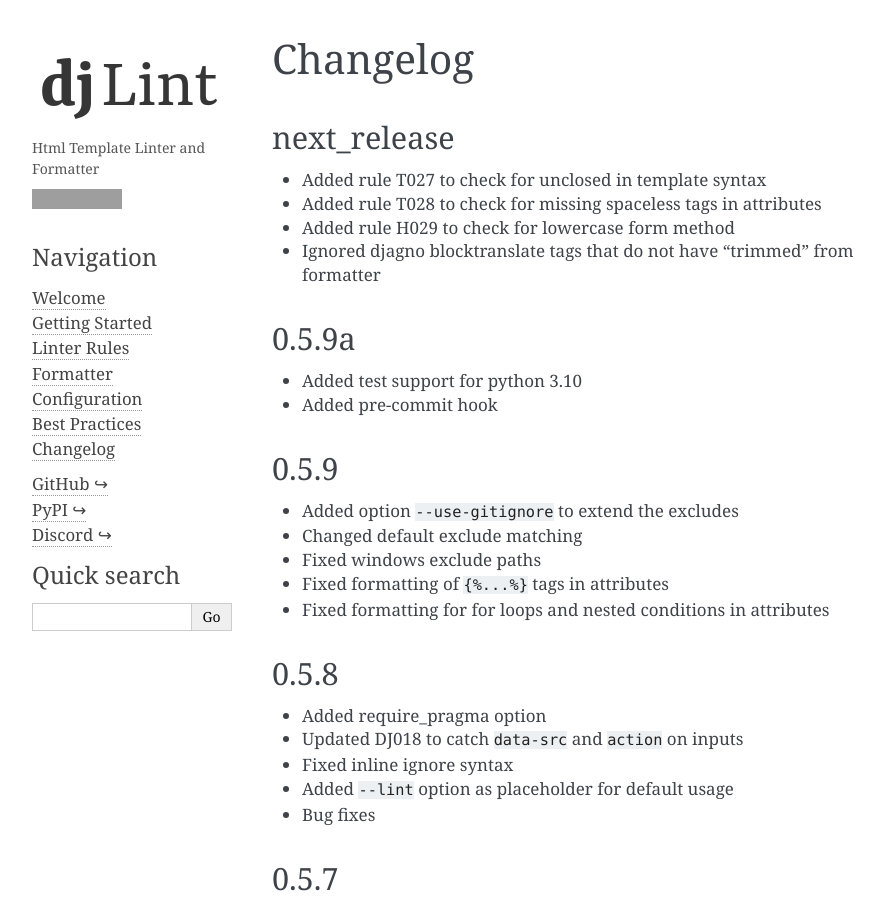
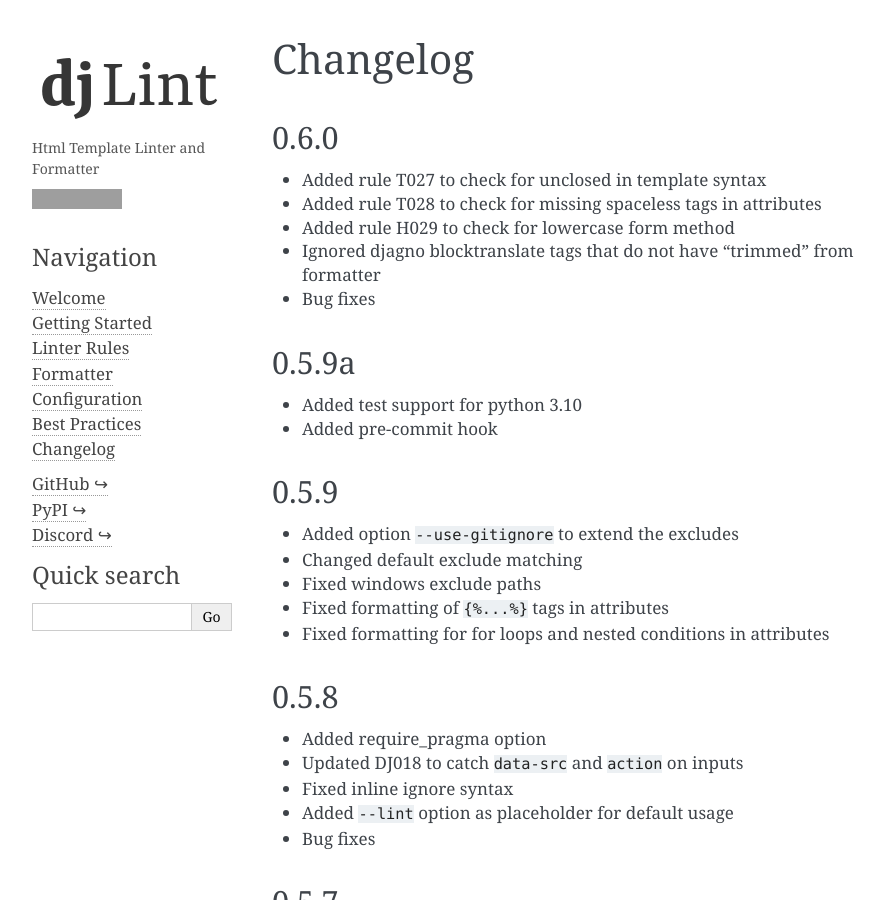
Before and after one commit to djlint/djLint, a Sphinx documentation site: the page built from docs/djlint/changelog.rst, in a window 1280 px wide and 900 px high. Shown: the whole window, without its empty margins (148-1031 px from the left). Built offline with Sphinx 7.4.7, drawn with Linux system fonts in a browser that asks for light colours; grey boxes are pictures that could not be loaded.

Commit message:
updated version

```diff
--- a/docs/conf.py
+++ b/docs/conf.py
@@ -12,7 +12,7 @@
 project = "djlint"
 copyright = "2021, Riverside Healthcare"
 author = "Christopher Pickering"
-release = "0.5.9a"
+release = "0.6.0"
 version = release
 
 # -- General configuration ---------------------------------------------------
--- a/docs/djlint/changelog.rst
+++ b/docs/djlint/changelog.rst
@@ -1,12 +1,13 @@
 Changelog
 =========
 
-next_release
-------------
+0.6.0
+-----
 - Added rule T027 to check for unclosed in template syntax
 - Added rule T028 to check for missing spaceless tags in attributes
 - Added rule H029 to check for lowercase form method
 - Ignored djagno blocktranslate tags that do not have "trimmed" from formatter
+- Bug fixes
 
 0.5.9a
 ------
--- a/pyproject.toml
+++ b/pyproject.toml
@@ -7,7 +7,7 @@
 
 [tool.poetry]
 name="djlint"
-version="0.5.9a"
+version="0.6.0"
 description="HTML Template Linter and Formatter"
 license="GPL-3.0-or-later"
 authors=["Christopher Pickering <cpickering@rhc.net>"]
```
